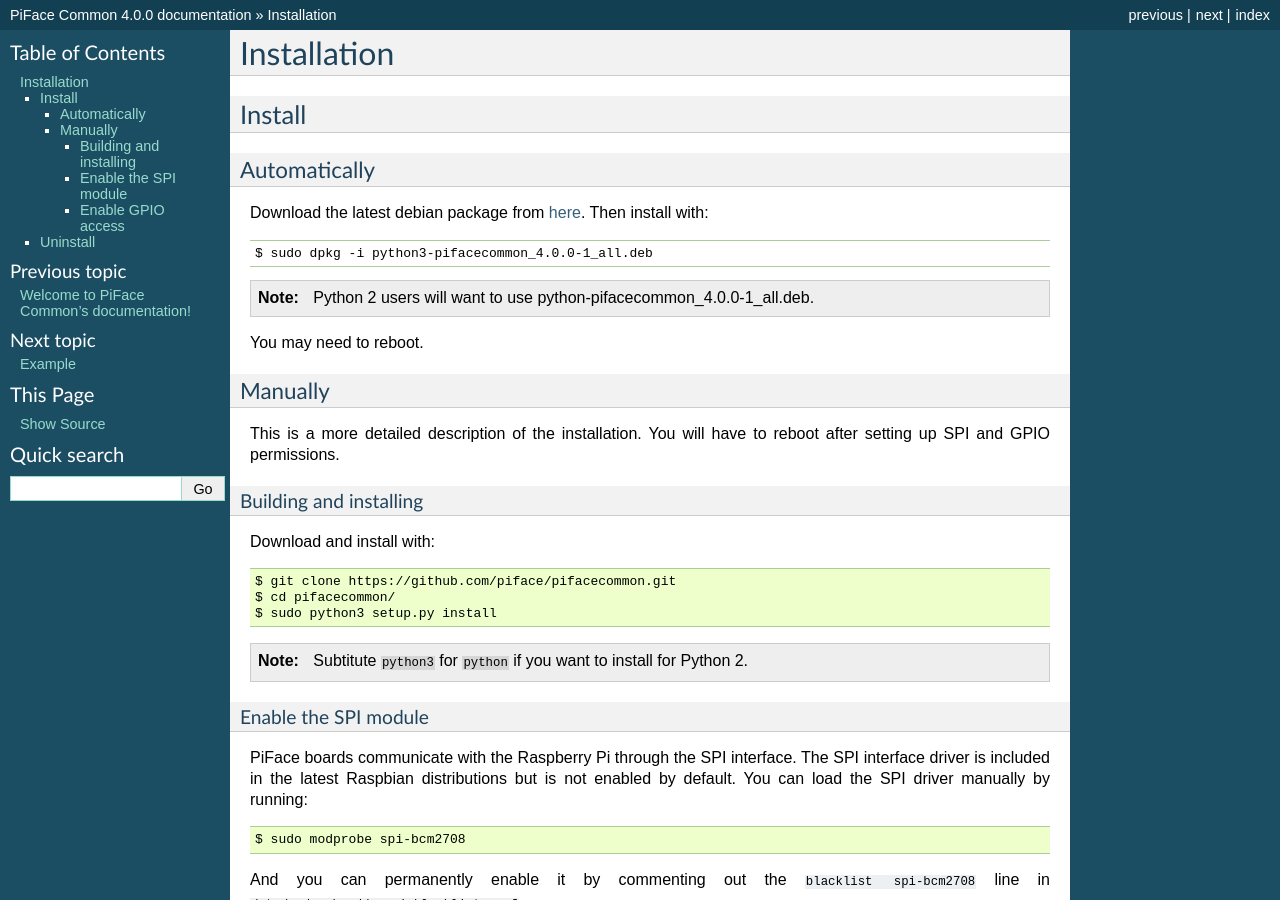
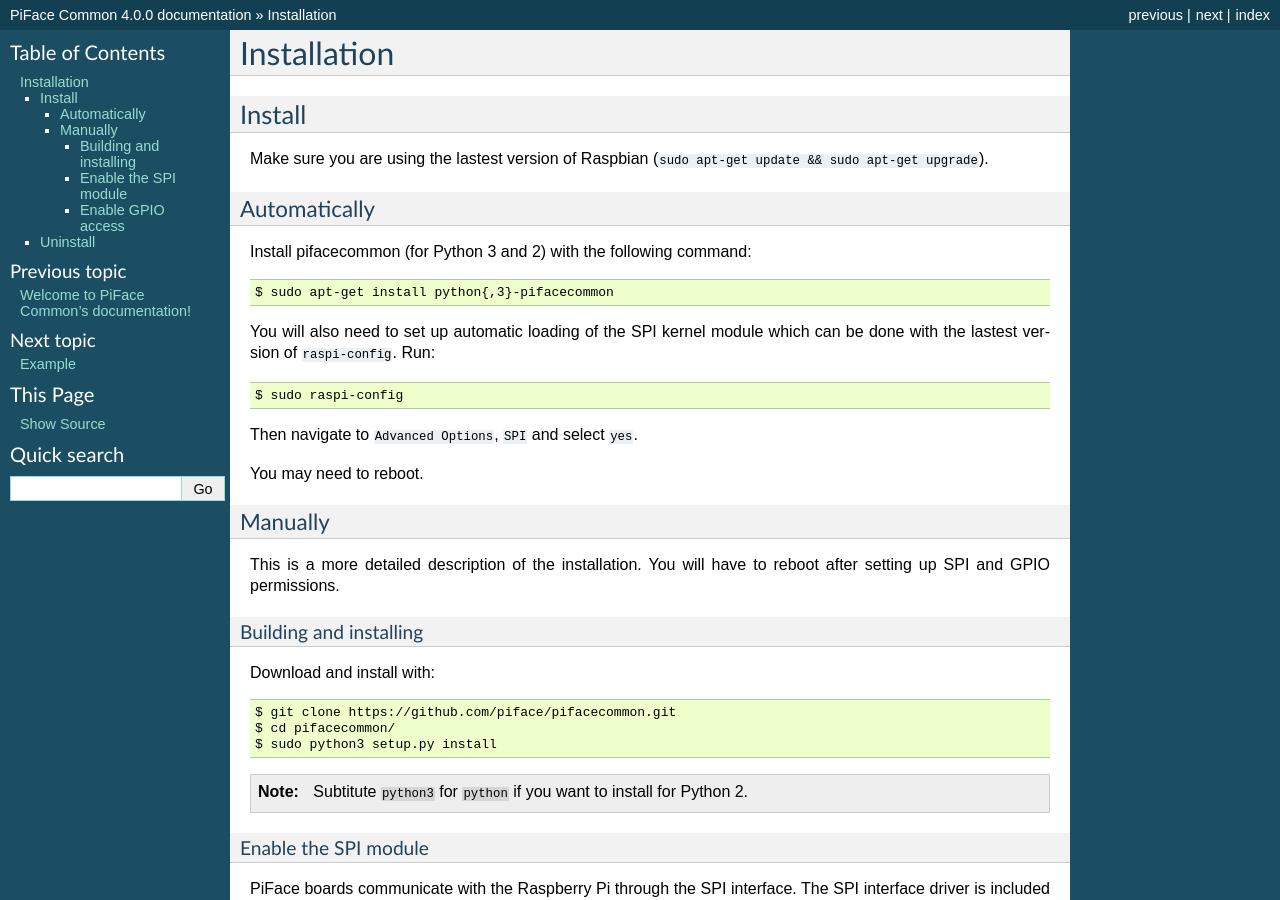
Before and after one commit to piface/pifacecommon, a Sphinx documentation site: the page built from docs/installation.rst, in a window 1280 px wide and 900 px high. Built offline with Sphinx 7.4.7, drawn with Linux system fonts in a browser that asks for light colours; formulas are drawn with MathJax 3.

Commit message:
updated installation instructions

```diff
--- a/docs/installation.rst
+++ b/docs/installation.rst
@@ -5,17 +5,22 @@
 Install
 =======
 
+Make sure you are using the lastest version of Raspbian (``sudo apt-get update
+&& sudo apt-get upgrade``).
+
 Automatically
 -------------
 
-Download the latest debian package from
-`here <https://github.com/piface/pifacecommon/releases>`_. Then install with:
+Install pifacecommon (for Python 3 and 2) with the following command::
 
-.. parsed-literal::
+    $ sudo apt-get install python{,3}-pifacecommon
 
-    $ sudo dpkg -i python3-pifacecommon\_\ |version|-1_all.deb
+You will also need to set up automatic loading of the SPI kernel module which
+can be done with the lastest version of ``raspi-config``. Run::
 
-.. note:: Python 2 users will want to use python-pifacecommon\_\ |version|-1_all.deb.
+    $ sudo raspi-config
+
+Then navigate to ``Advanced Options``, ``SPI`` and select ``yes``.
 
 You may need to reboot.
 
```
Also changed, not shown: 1 other file.
